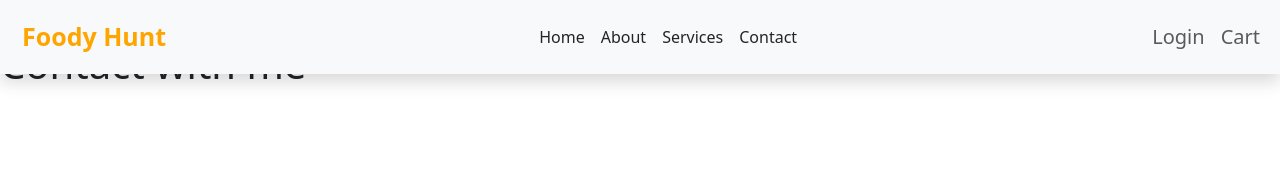
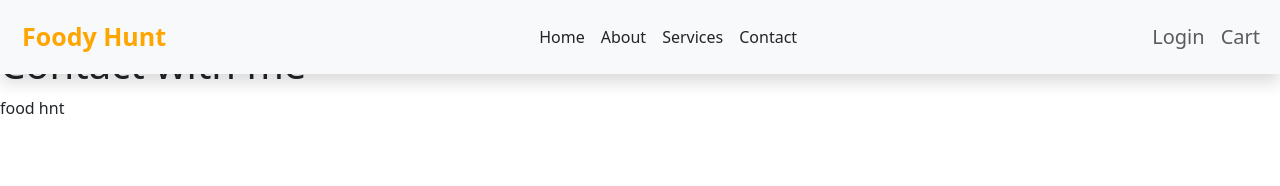
Before and after one commit to Tauqueer123manzar/food-Application, a React (Vite) app in the folder Frontend/: page /placeorder in a window 1280 px wide. Shown: the top 186 px of the page. Built offline with nearby package versions, Linux system fonts and the light colour scheme.

Commit message:
code update

```diff
--- a/Frontend/src/pages/PlaceOrder.jsx
+++ b/Frontend/src/pages/PlaceOrder.jsx
@@ -5,6 +5,7 @@ const PlaceOrder = () => {
     <div>
       <p>Place order</p>
       <h1>Contact with me</h1>
+      <p>food hnt</p>
     </div>
   )
 }
```
